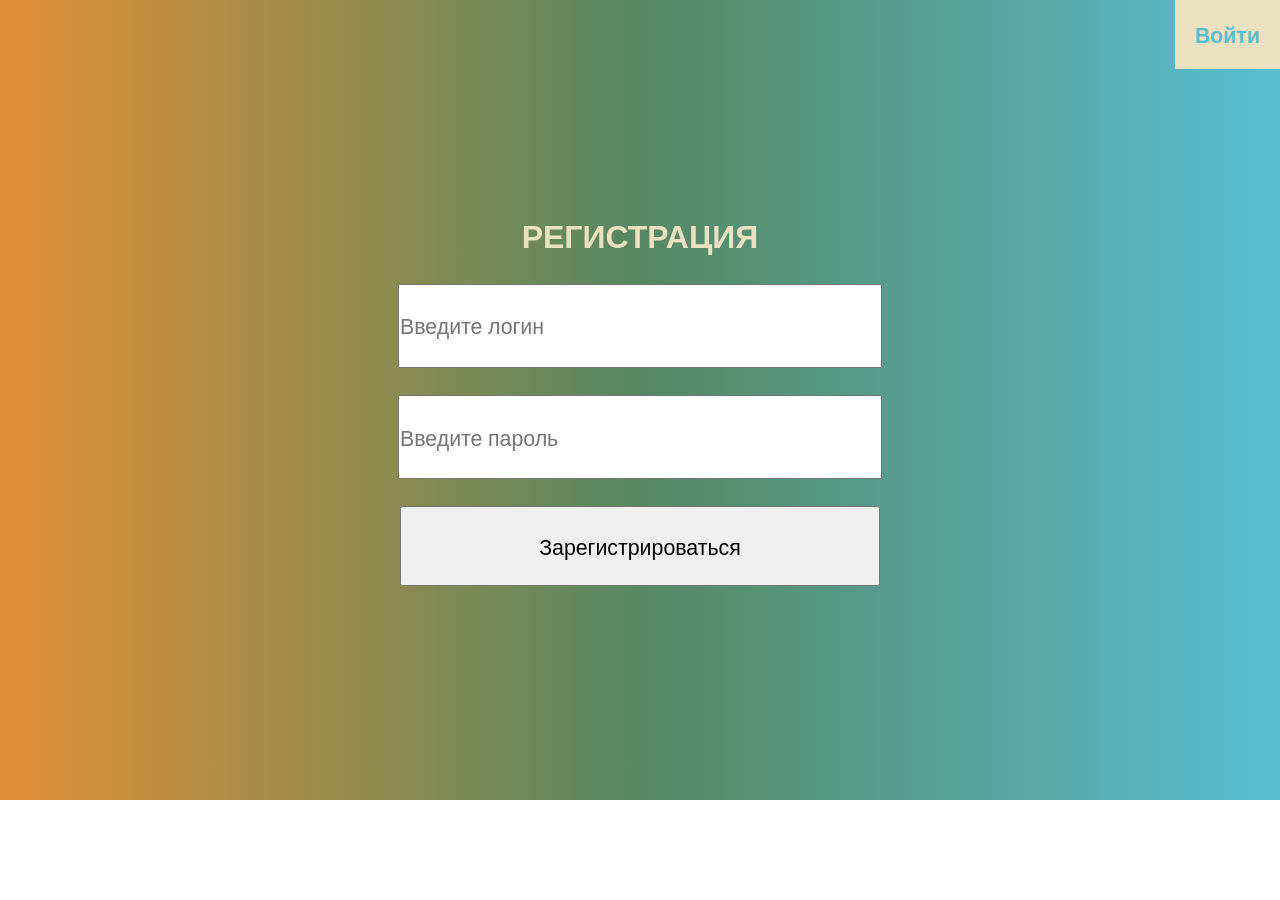
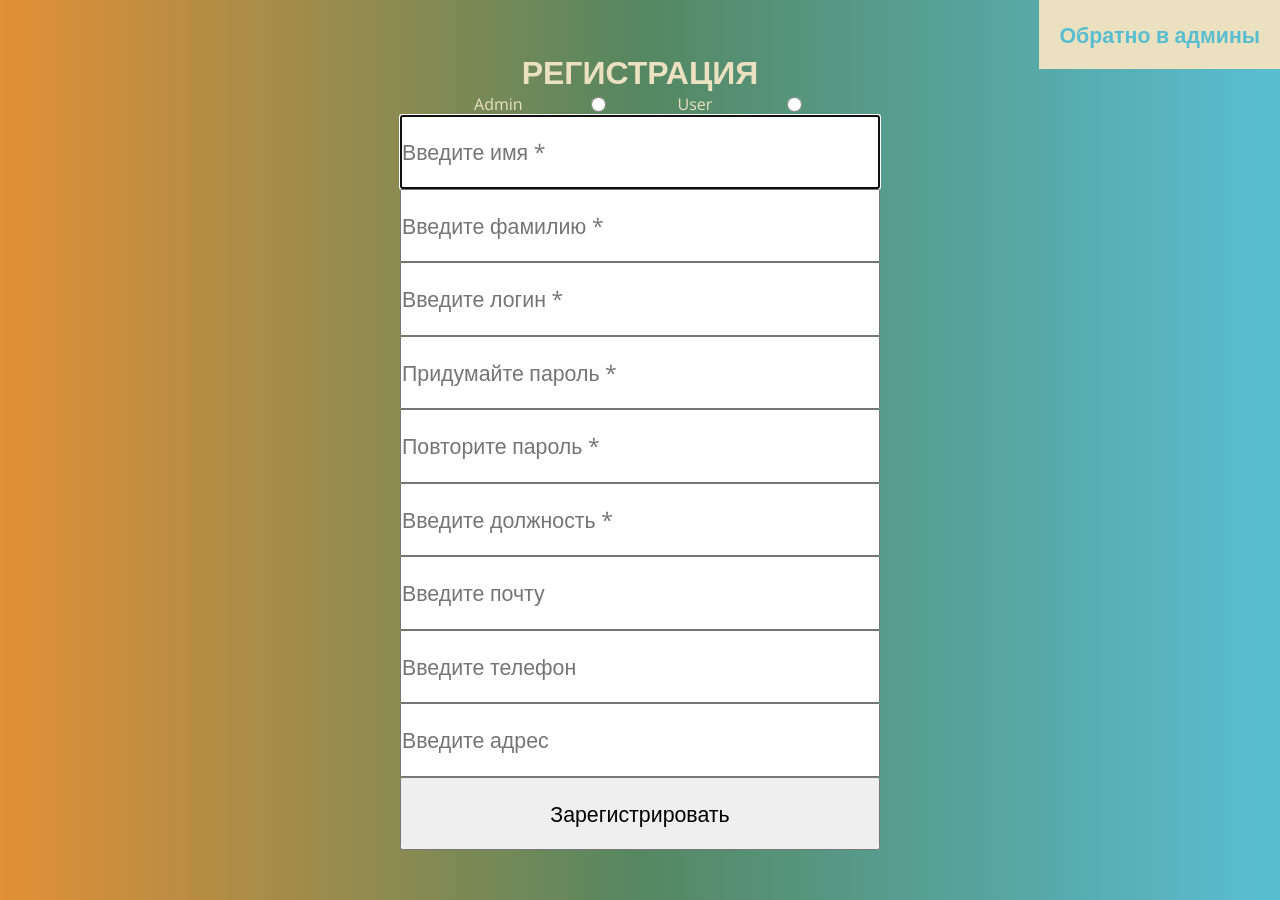
Before and after one commit to CallofMan/order, a PHP site: page /registration.php in a window 1280 px wide. Before the commit the page ends 800 px from the top, so only its background shows below. Run offline with PHP 8.4, Linux system fonts and the light colour scheme.

Commit message:
Добавление пользователя

```diff
--- a/login.php
+++ b/login.php
@@ -35,7 +35,6 @@ if (isset($_GET["enter"]))
     <title>Авторизация</title>
 </head>
 <body>
-    <a class="registration" href="registration.php">Зарегистрироваться</a>
     <div>
         <h1>АВТОРИЗАЦИЯ</h1>
         <form method="GET" action="" id="login">
--- a/registration.css
+++ b/registration.css
@@ -16,8 +16,8 @@ font-size: 16pt;
 }
 a:hover
 {
-    color: rgb(227,144,54);
-    background-color: rgb(85,135,97);
+    color: rgb(235, 225, 192);
+    background-color: rgb(57, 177, 121);
 }
 
 html{
@@ -44,18 +44,19 @@ form{
     justify-content: space-around;
     align-items: center;
     width: 600px;
-    height: 400px;
-    margin: 200px auto;
+    height: 800px;
+    margin: 50px auto;
 }
 h1, p{
     color: rgb(235, 225, 192);
 }
 
 form input{
-    width: 80%;
+    width: 480px;
     height: 20%;
     font-size: 16pt;
     transition: all 0.2;
+    box-sizing: border-box;
 }
 
 .enter{
@@ -70,3 +71,21 @@ right: 0px;
     transition: all 0.2;
     cursor: pointer;
 }
+
+#radio{
+    display: flex;
+}
+
+label, .radio{
+    width: 200px;
+}
+label{
+    display: flex;
+    justify-content: space-around;
+    align-items: center;
+    color: rgb(235, 225, 192);
+}
+.radio{
+    width: 15px;
+    height: 15px;
+}
--- a/registration.php
+++ b/registration.php
@@ -6,8 +6,27 @@ $key = 0;
 
 if (isset($_GET["registration"]))
 {
+    $firstName = $_GET['first_name'];
+    $secondName = $_GET['second_name'];
     $login = $_GET["login"];
     $password = $_GET["password"];
+    $pastePassword = $_GET['pastepassword'];
+    $position = $_GET['position'];
+    $email = $_GET['email'];
+    $telephone = $_GET['telephone'];
+    $address = $_GET['address'];
+    if(isset($_GET['role']) )
+    {
+        if($_GET['role'] == "admin")
+        {
+            $role = 1;
+        }
+        else if($_GET['role'] == "user")
+        {
+            $role = 0;
+        }
+    }
+
     $result = mysqli_query($link, "SELECT id_user FROM users WHERE login = '$login'");
     $idUser = mysqli_fetch_row($result);
     $idUser = $idUser[0];
@@ -16,15 +35,13 @@ if (isset($_GET["registration"]))
         unset($_GET["registration"]);
         $key = 1;
     }
+    else if ($password != $pastePassword)
+    {
+        $key = 2;
+    }
     else
     {
-        $query = mysqli_query($link, "INSERT INTO users VALUES (NULL, '$login', '$password')");
-        $result = mysqli_query($link, "SELECT id_user FROM users ORDER BY id_user DESC");
-        $idUser = mysqli_fetch_row($result);
-        $idUser = $idUser[0];
-        $_SESSION["id_user"] = $idUser;
-        unset($_GET["registration"]);
-        header("Location: chat.php");
+        $query = mysqli_query($link, "INSERT INTO users VALUES (NULL, '$firstName', '$secondName', '$login', '$password', $role, '$position', '$email', '$telephone', '$address')");
     }
 }
 ?>
@@ -39,18 +56,33 @@ if (isset($_GET["registration"]))
     <title>Регистрация</title>
 </head>
 <body>
-    <a class="enter" href="login.php">Войти</a>
+    <a class="enter" href="adminpanel.php">Обратно в админы</a>
     <form method="GET" action="" id="registration">
         <h1>РЕГИСТРАЦИЯ</h1>
         <?php
         if ($key == 1)
         {
-            echo '<p>Такой пользователь уже зарегистрирован</p>';
+            echo '<p>Такой логин уже есть!</p>';
+        }
+        else if ($key == 2)
+        {
+            echo "<p>Пароли не совпадают!</P>";
         }
         ?>
-        <input type="text" placeholder="Введите логин" name="login">
-        <input type="password" placeholder="Введите пароль" name="password">
-        <input id="send" type="submit" name="registration" value="Зарегистрироваться">
+        <div id="radio">
+            <label for="admin">Admin<input class="radio" id="admin" type="radio" name="role" value="admin" required></label>
+            <label for="user">User<input class="radio" id="user" type="radio" name="role" value="user" required></label>
+        </div>
+        <input type="text" name="first_name" placeholder="Введите имя *" autofocus required>
+        <input type="text" name="second_name" placeholder="Введите фамилию *" required>
+        <input type="text" name="login" placeholder="Введите логин *" required>
+        <input type="password" name="password" placeholder="Придумайте пароль *" required>
+        <input type="password" name="pastepassword" placeholder="Повторите пароль *" required>
+        <input type="text" name="position" placeholder="Введите должность *" required>
+        <input type="email" name="email" placeholder="Введите почту">
+        <input type="tel" name="telephone" placeholder="Введите телефон">
+        <input type="text" name="address" placeholder="Введите адрес">
+        <input id="send" type="submit" name="registration" value="Зарегистрировать">
     </form>
 </body>
 </html>
```
Also changed, not shown: adminpanel.css (+6 -2 lines), adminpanel.php (+7 -2 lines), chat.css (+25 -2 lines), chat.php (+9 -5 lines).
